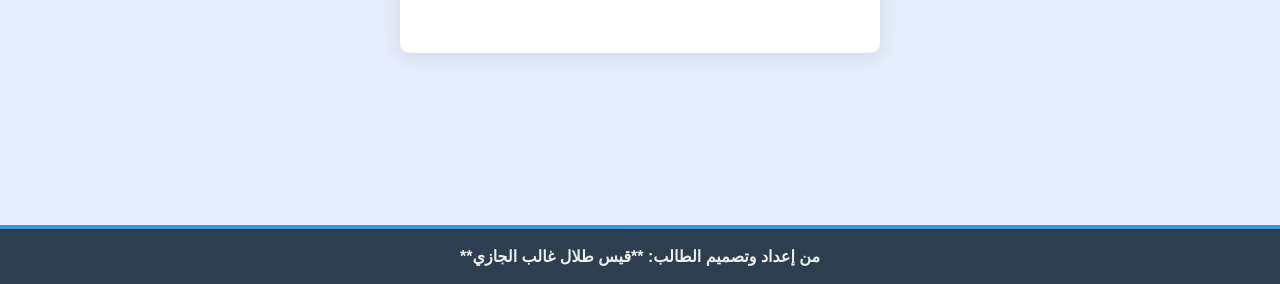
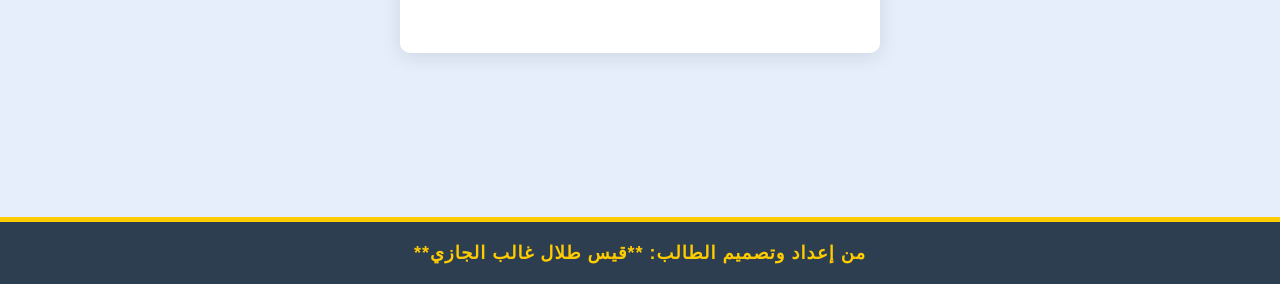
Before and after one commit to qaes26/my-event, a plain HTML site: page index.html in a window 1280 px wide. Shown: the part 516-800 px from the top of the page. Drawn offline with Linux system fonts and the light colour scheme.

Commit message:
Refine HTML structure and styles
Updated styles and footer for better visibility and design.

```diff
--- a/index.html
+++ b/index.html
@@ -6,7 +6,7 @@
     <title>وعيك يهمنا</title>
 
     <style>
-        /* تصميم بسيط ومضمون */
+        /* تصميم أساسي */
         body {
             font-family: 'Arial', sans-serif;
             background-color: #e6eefc;
@@ -15,7 +15,7 @@
             padding: 0;
             display: flex;
             flex-direction: column;
-            justify-content: space-between;
+            justify-content: space-between; /* لتثبيت الفوتر في الأسفل */
             align-items: center;
             min-height: 100vh;
             text-align: center;
@@ -29,7 +29,7 @@
             max-width: 400px;
             width: 90%;
             margin-top: 40px;
-            margin-bottom: auto;
+            margin-bottom: auto; /* يدفع باقي العناصر للأسفل */
             border-top: 5px solid #007bff;
         }
 
@@ -56,17 +56,18 @@
             font-size: 16px;
         }
 
-        /* === تذييل الموقع (Footer) === */
+        /* === تذييل الموقع (Footer) - الآن بظلال قوية واسمك الكامل === */
         footer {
             width: 100%;
-            padding: 18px 0; /* حشو أكبر */
-            background-color: #2c3e50;
-            color: #ecf0f1;
-            font-size: 16px; /* حجم خط أكبر */
+            padding: 20px 0; /* زيادة الحشو */
+            background-color: #2c3e50; /* لون داكن */
+            color: #ffcc00; /* لون النص أصفر ساطع ليكون بارزاً */
+            font-size: 18px;
             text-align: center;
             flex-shrink: 0;
-            border-top: 4px solid #3498db; /* خط علوي مميز */
-            font-weight: bold;
+            border-top: 5px solid #ffcc00; /* خط علوي بلون النص */
+            font-weight: 900; /* أغمق ما يمكن */
+            letter-spacing: 1px;
         }
     </style>
 </head>
@@ -82,14 +83,15 @@
     </div>
 
     <script>
-        // الرابط الثابت لمشروعك على GitHub Pages
+        // الرابط الثابت لصفحة الأسئلة على GitHub Pages
         const targetURL = 'https://qaes26.github.io/my-event/questions.html';
 
         // توليد رابط API جوجل مع إضافة توقيت زمني لمنع التخزين المؤقت (Cache)
         const timestamp = new Date().getTime(); // قيمة عشوائية جديدة في كل مرة
+        // استخدام رابط API جوجل لإنشاء الصورة
         const qrCodeSource = `https://chart.googleapis.com/chart?chs=256x256&cht=qr&choe=UTF-8&chl=${encodeURIComponent(targetURL)}&t=${timestamp}`;
 
-        // تحديد مصدر الصورة في HTML
+        // تحديد مصدر الصورة في HTML لإجبار المتصفح على تحميلها
         document.getElementById('qrcode-img').src = qrCodeSource;
     </script>
 
```
